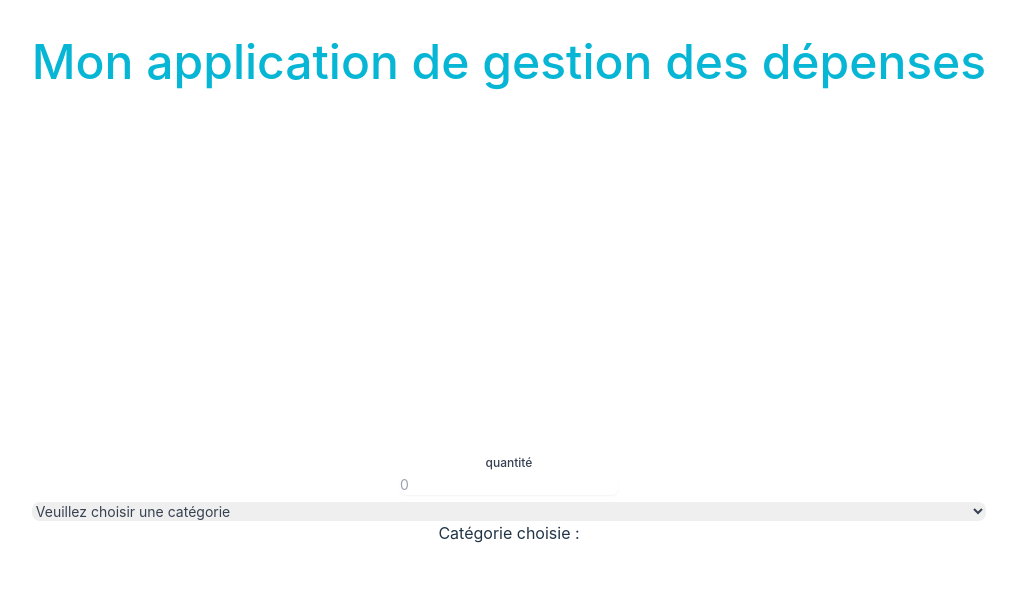
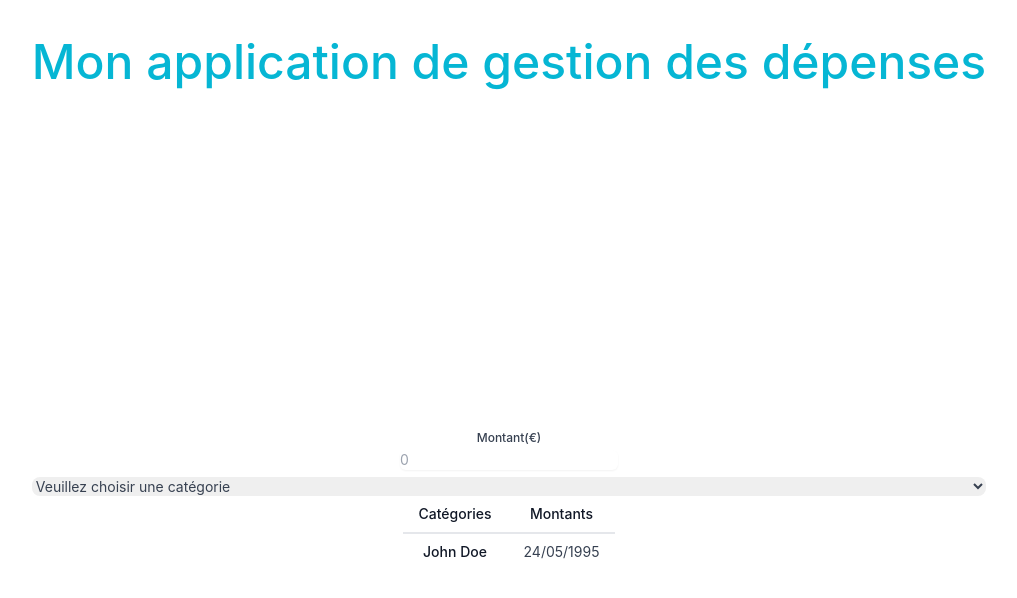
Before and after one commit to thibauttaglialatela/expense-management-app, a React (Vite) app: page / in a window 1280 px wide. Shown: the top 598 px of the page, without its empty margins (131-1148 px from the left). Built offline with nearby package versions, Linux system fonts and the light colour scheme.

Commit message:
🐛 FIX: ajout d'une catégorie et de son montant

```diff
--- a/src/App.jsx
+++ b/src/App.jsx
@@ -1,13 +1,13 @@
 import "./App.css";
 import SelectCategory from "./components/SelectCategory";
 import AddExpense from "./components/AddExpense";
-import { useReducer } from "react";
+import ExpensesList from "./components/ExpensesList";
+import { useEffect, useReducer } from "react";
 
 function App() {
-
   const initialState = {
-    category:'',
-    amount: 0
+    selectedCategory: "",
+    categoryList: [],
   };
 
   const reducer = (state, action) => {
@@ -15,29 +15,45 @@ function App() {
       case "selectCategory":
         return {
           ...state,
-          category: action.payload,
+          selectedCategory: action.payload.category,
+        };
+      case 'addExpense':
+        return {
+          ...state,
+          categoryList: [
+            ...state.categoryList,
+            { category: state.selectedCategory, amount: action.payload.amount }
+          ],
         }
       default:
         return state;
     }
-  }
+  };
 
   const [state, dispatch] = useReducer(reducer, initialState);
 
   function handleSelectCategory(selectedCategory) {
-    dispatch({ type: "selectCategory", payload: selectedCategory });
+    dispatch({ type: "selectCategory", payload: {category: selectedCategory} });
   }
+
+  function handleAddExpense(amount) {
+    dispatch({ type: "addExpense", payload: { amount: amount}})
+  }
+
+useEffect(() => {
+  console.log("Catégories sélectionnées :", state.categoryList)
+}, [state.categoryList]);
+
   return (
     <>
       <h1 className="mb-2 mt-0 text-5xl font-medium leading-tight text-cyan-500">
         Mon application de gestion des dépenses
       </h1>
       <div className="flex justify-center items-center h-screen flex-col">
-      <AddExpense />
-      <SelectCategory onSelectCategory={handleSelectCategory}/>
-      <p>Catégorie choisie : {state.category}</p>
+        <AddExpense onSelectAmount={handleAddExpense} />
+        <SelectCategory onSelectCategory={handleSelectCategory} />
+        <ExpensesList categoryList={state.categoryList}/>
       </div>
-
     </>
   );
 }
--- a/src/components/AddExpense.jsx
+++ b/src/components/AddExpense.jsx
@@ -1,12 +1,20 @@
+import { useState } from "react";
 
-const AddExpense = () => {
+const AddExpense = ({ onSelectAmount }) => {
+    const [amount, setAmount] = useState(0);
 
+    const handleChange = (event) => {
+        const newAmount = event.target.value
+        setAmount(newAmount);
+        onSelectAmount(newAmount);
+    }
     return(
 <div>
-  <label htmlFor="quantity" className="block text-xs font-medium text-gray-700"> quantité </label>
+  <label htmlFor="quantity" className="block text-xs font-medium text-gray-700">Montant(€)</label>
 
   <input
     type="number"
+    onChange={handleChange}
     id="quantity"
     placeholder="0"
     className="mt-1 w-full rounded-md border-gray-200 shadow-sm sm:text-sm"
--- /dev/null
+++ b/src/components/ExpensesList.jsx
@@ -0,0 +1,32 @@
+const ExpensesList = ({ categoryList }) => {
+  return (
+    <div className="overflow-x-auto">
+      <table className="min-w-full divide-y-2 divide-gray-200 bg-white text-sm">
+        <thead className="ltr:text-left rtl:text-right">
+          <tr>
+            <th className="whitespace-nowrap px-4 py-2 font-medium text-gray-900">
+              Catégories
+            </th>
+            <th className="whitespace-nowrap px-4 py-2 font-medium text-gray-900">
+              Montants
+            </th>
+          </tr>
+        </thead>
+
+        <tbody className="divide-y divide-gray-200">
+          <tr>
+            <td className="whitespace-nowrap px-4 py-2 font-medium text-gray-900">
+              John Doe
+            </td>
+            <td className="whitespace-nowrap px-4 py-2 text-gray-700">
+              24/05/1995
+            </td>
+          </tr>
+
+        </tbody>
+      </table>
+    </div>
+  );
+};
+
+export default ExpensesList;
```
